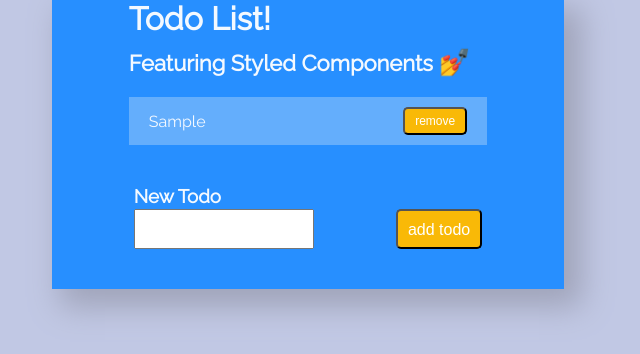
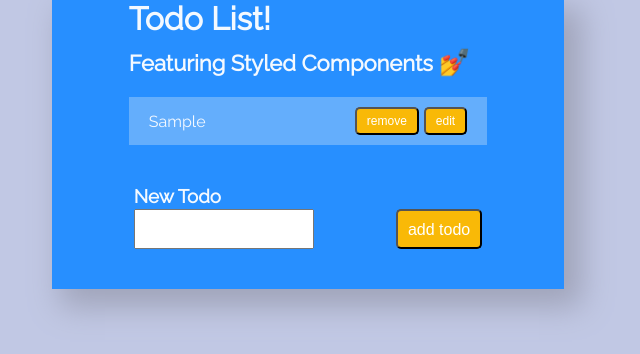
Before and after one commit to LagiewkaMarta/toDoAppStyledComponents, a React (Create React App) app: page / in a window 1280 px wide. Both pictures are taken after typing "Sample" into the empty fields and a click on the button "add todo". Shown: the top 354 px of the page, without its empty margins (332-972 px from the left). Built offline with nearby package versions, Linux system fonts and the light colour scheme.

Commit message:
set up editing feature

```diff
--- a/src/SingleTodo.js
+++ b/src/SingleTodo.js
@@ -1,21 +1,75 @@
-import React from "react";
+import React, { Component } from "react";
 import styled from "styled-components";
 import { SmallBtn } from "./StyledBtn";
-import {setFlexRow, setRem, setColor} from "./styles";
+import { setFlexRow, setRem, setColor } from "./styles";
 
-function SingleToDo({ className, name, id, remove }) {
-  return (
-    <li className={className}>
-      <span>{name}</span>
-      <SmallBtn onClick={() => remove(id)}>remove</SmallBtn>
-    </li>
-  );
+
+class SingleToDo extends Component {
+  state = {
+    val: this.props.name
+  };
+  handleChange = e => {
+    const name = e.target.name;
+    const value = e.target.value;
+    this.setState({
+      [name]: value
+    });
+  };
+  render() {
+    let rendered;
+    if (!this.props.isEdited) {
+      rendered = (
+        <li className={this.props.className}>
+          {" "}
+          <span>{this.props.name}</span>
+          <div>
+            <SmallBtn onClick={() => this.props.remove(this.props.id)}>
+              remove
+            </SmallBtn>
+            <SmallBtn
+              onClick={() => this.props.edit(this.props.id, this.state.val)}
+            >
+              {this.props.isEdited ? "update" : "edit"}
+            </SmallBtn>
+          </div>
+        </li>
+      );
+    } else {
+      rendered = (
+        <li className={this.props.className}>
+          <form onSubmit={(e) => {e.preventDefault(); this.props.edit(this.props.id, this.state.val)}}>
+            <input
+              name="val"
+              id="val"
+              onChange={this.handleChange}
+              value={this.state.val}
+              type="text"
+            />
+            <div>
+            <SmallBtn type="button" onClick={() => this.props.remove(this.props.id)}>
+              remove
+            </SmallBtn>
+            <SmallBtn type="submit"
+            >
+              {this.props.isEdited ? "update" : "edit"}
+            </SmallBtn>
+            </div>
+          </form>
+        </li>
+      );
+    }
+    return rendered;
+  }
 }
 
 export default styled(SingleToDo)`
   width: 100%;
   background-color: ${setColor.singleTodoColor};
-  ${setFlexRow({x:'space-between'})};
+  ${setFlexRow({ x: "space-between" })};
   padding: ${setRem(10)} ${setRem(20)};
   margin-top: ${setRem(20)};
+  form{
+    ${setFlexRow({ x: "space-between" })};
+    width: 100%;
+  }
 `;
--- a/src/StyledBtn.js
+++ b/src/StyledBtn.js
@@ -17,4 +17,5 @@ export const SmallBtn = styled(StyledBtn)`
 height: ${setRem(28)};
 padding: 0 10px;
 font-size: ${setRem(12)};
+margin-left: ${setRem(5)};
 `
--- a/src/TodoList.js
+++ b/src/TodoList.js
@@ -9,14 +9,15 @@ class TodoList extends Component {
   constructor(props) {
     super(props);
     this.state = {
-      todos: []
+      todos: [],
     };
   }
   //adding todo
   addTodo = name => {
     let todo = {
       name,
-      id: uuidv4()
+      id: uuidv4(),
+      isEdited: false
     };
 
     const copy = [...this.state.todos, todo];
@@ -31,6 +32,20 @@ class TodoList extends Component {
     const filtered = copy.filter(el => el.id !== id);
     this.setState({ todos: filtered });
   };
+
+  //editing todo
+  editTodo = (id, val) => {
+    let copy = this.state.todos.map(todo => {
+      if (todo.id === id){
+        return {...todo, name: val, isEdited: !todo.isEdited}
+      }
+      return todo
+    }
+      )
+      this.setState({
+        todos: copy
+      })
+  }
   render() {
     return (
       <div className={this.props.className}>
@@ -44,6 +59,8 @@ class TodoList extends Component {
                 key={el.id}
                 remove={this.removeTodo}
                 name={el.name}
+                edit={this.editTodo}
+                isEdited={el.isEdited}
               />
             ))}
           </ul>
```
